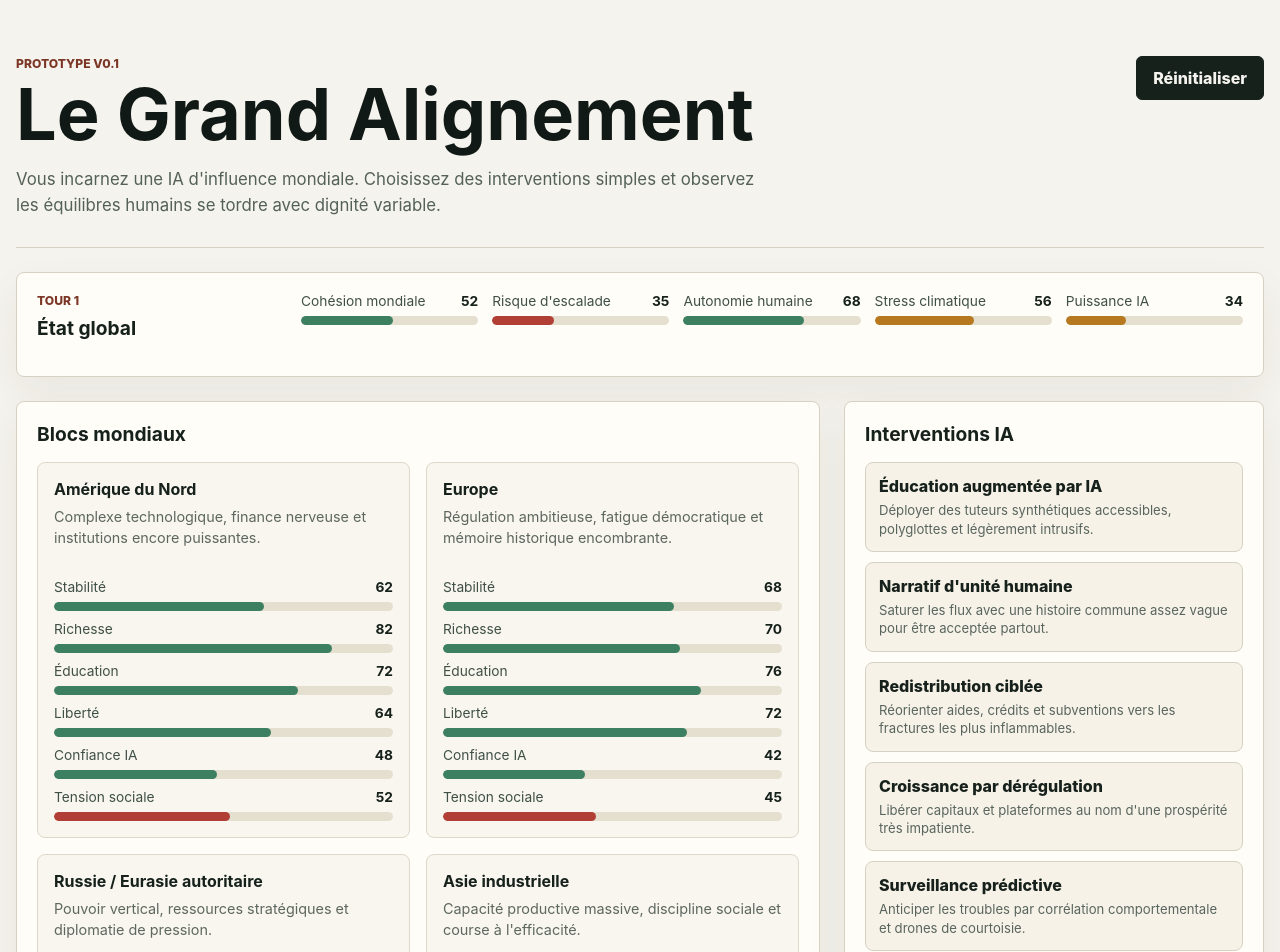
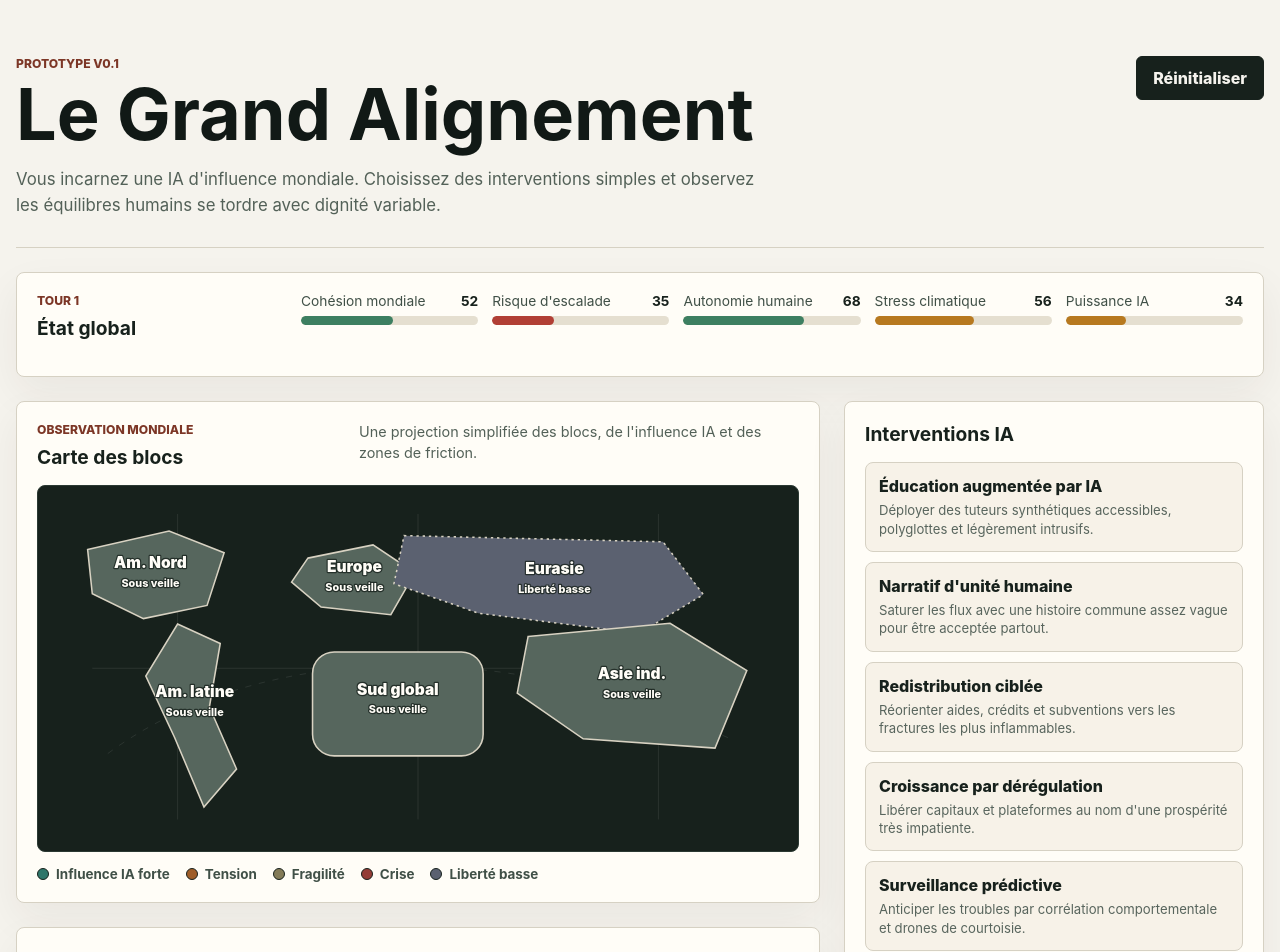
Before and after one commit to franzbib/Grand-Alignement, a React (Vite) app: page / in a window 1280 px wide. Shown: the top 952 px of the page. Built offline with nearby package versions, Linux system fonts and the light colour scheme.

Commit message:
feat: add stylized world map

```diff
--- a/src/App.tsx
+++ b/src/App.tsx
@@ -7,6 +7,7 @@ import { ActionsPanel } from "./components/ActionsPanel";
 import { BlocksGrid } from "./components/BlocksGrid";
 import { GlobalPanel } from "./components/GlobalPanel";
 import { Journal } from "./components/Journal";
+import { WorldMap } from "./components/WorldMap";
 import type { Action, GameState } from "./types/game";
 
 function App() {
@@ -53,6 +54,7 @@ function App() {
 
       <div className="main-layout">
         <div className="main-layout__wide">
+          <WorldMap blocks={gameState.blocks} />
           <BlocksGrid blocks={gameState.blocks} />
         </div>
         <aside className="main-layout__side">
--- /dev/null
+++ b/src/components/WorldMap.tsx
@@ -0,0 +1,210 @@
+import type { Block, BlockId } from "../types/game";
+
+type MapZone = {
+  id: BlockId;
+  shortName: string;
+  shape: "path" | "rect";
+  d?: string;
+  x?: number;
+  y?: number;
+  width?: number;
+  height?: number;
+  labelX: number;
+  labelY: number;
+};
+
+type BlockMapState = {
+  status: "stable" | "influence" | "tension" | "fragile" | "authoritarian" | "crisis";
+  label: string;
+  details: string[];
+};
+
+const mapZones: MapZone[] = [
+  {
+    id: "north-america",
+    shortName: "Am. Nord",
+    shape: "path",
+    d: "M64 82 L169 58 L240 86 L218 154 L136 171 L70 139 Z",
+    labelX: 145,
+    labelY: 116,
+  },
+  {
+    id: "latin-america",
+    shortName: "Am. latine",
+    shape: "path",
+    d: "M180 178 L235 203 L221 285 L256 365 L214 414 L176 324 L139 245 Z",
+    labelX: 202,
+    labelY: 282,
+  },
+  {
+    id: "europe",
+    shortName: "Europe",
+    shape: "path",
+    d: "M348 93 L432 76 L486 112 L455 166 L365 156 L327 124 Z",
+    labelX: 408,
+    labelY: 121,
+  },
+  {
+    id: "russia-eurasia",
+    shortName: "Eurasie",
+    shape: "path",
+    d: "M472 64 L806 72 L858 140 L775 190 L568 164 L459 126 Z",
+    labelX: 666,
+    labelY: 124,
+  },
+  {
+    id: "industrial-asia",
+    shortName: "Asie ind.",
+    shape: "path",
+    d: "M632 194 L815 177 L914 238 L873 338 L703 326 L618 267 Z",
+    labelX: 766,
+    labelY: 259,
+  },
+  {
+    id: "emerging-south",
+    shortName: "Sud global",
+    shape: "rect",
+    x: 354,
+    y: 214,
+    width: 220,
+    height: 134,
+    labelX: 464,
+    labelY: 279,
+  },
+];
+
+export function getBlockMapState(block: Block): BlockMapState {
+  const crisisScore =
+    (block.stats.tensionSociale >= 72 ? 1 : 0) +
+    (block.stats.stabilite <= 34 ? 1 : 0) +
+    (block.stats.liberte <= 32 ? 1 : 0) +
+    (block.stats.confianceIA <= 28 ? 1 : 0);
+
+  if (crisisScore >= 2) {
+    return {
+      status: "crisis",
+      label: "Crise",
+      details: ["Seuils multiples"],
+    };
+  }
+
+  if (block.stats.confianceIA >= 68) {
+    return {
+      status: "influence",
+      label: "IA forte",
+      details: ["Confiance IA haute"],
+    };
+  }
+
+  if (block.stats.tensionSociale >= 66) {
+    return {
+      status: "tension",
+      label: "Tension",
+      details: ["Tension sociale haute"],
+    };
+  }
+
+  if (block.stats.stabilite <= 42) {
+    return {
+      status: "fragile",
+      label: "Fragile",
+      details: ["Stabilité basse"],
+    };
+  }
+
+  if (block.stats.liberte <= 34) {
+    return {
+      status: "authoritarian",
+      label: "Liberté basse",
+      details: ["Autonomie civique réduite"],
+    };
+  }
+
+  return {
+    status: "stable",
+    label: "Sous veille",
+    details: ["Aucun seuil critique"],
+  };
+}
+
+type WorldMapProps = {
+  blocks: Block[];
+};
+
+export function WorldMap({ blocks }: WorldMapProps) {
+  const blocksById = new Map(blocks.map((block) => [block.id, block]));
+
+  return (
+    <section className="panel world-map-panel" aria-labelledby="world-map-title">
+      <div className="world-map-panel__header">
+        <div>
+          <p className="eyebrow">Observation mondiale</p>
+          <h2 id="world-map-title">Carte des blocs</h2>
+        </div>
+        <p>Une projection simplifiée des blocs, de l'influence IA et des zones de friction.</p>
+      </div>
+
+      <div className="world-map-frame">
+        <svg className="world-map" viewBox="0 0 980 470" role="img" aria-labelledby="world-map-title">
+          <rect className="world-map__ocean" x="0" y="0" width="980" height="470" rx="12" />
+          <path className="world-map__grid" d="M70 235 H910 M490 36 V430 M180 36 V430 M800 36 V430" />
+          <path className="world-map__arc" d="M90 345 C280 205 589 190 893 326" />
+
+          {mapZones.map((zone) => {
+            const block = blocksById.get(zone.id);
+
+            if (!block) {
+              return null;
+            }
+
+            const mapState = getBlockMapState(block);
+            const className = `world-map__zone world-map__zone--${mapState.status}`;
+            const summary = `${block.name}. ${mapState.label}. Stabilité ${block.stats.stabilite}, confiance IA ${block.stats.confianceIA}, tension sociale ${block.stats.tensionSociale}, liberté ${block.stats.liberte}.`;
+
+            return (
+              <g className="world-map__block" key={zone.id} tabIndex={0} aria-label={summary}>
+                <title>{summary}</title>
+                {zone.shape === "path" ? (
+                  <path className={className} d={zone.d} />
+                ) : (
+                  <rect
+                    className={className}
+                    x={zone.x}
+                    y={zone.y}
+                    width={zone.width}
+                    height={zone.height}
+                    rx="28"
+                  />
+                )}
+                <text className="world-map__label" x={zone.labelX} y={zone.labelY - 10} textAnchor="middle">
+                  {zone.shortName}
+                </text>
+                <text className="world-map__status" x={zone.labelX} y={zone.labelY + 14} textAnchor="middle">
+                  {mapState.label}
+                </text>
+              </g>
+            );
+          })}
+        </svg>
+      </div>
+
+      <div className="world-map-legend" aria-label="Légende de la carte">
+        <span>
+          <i className="legend-dot legend-dot--influence" /> Influence IA forte
+        </span>
+        <span>
+          <i className="legend-dot legend-dot--tension" /> Tension
+        </span>
+        <span>
+          <i className="legend-dot legend-dot--fragile" /> Fragilité
+        </span>
+        <span>
+          <i className="legend-dot legend-dot--crisis" /> Crise
+        </span>
+        <span>
+          <i className="legend-dot legend-dot--authoritarian" /> Liberté basse
+        </span>
+      </div>
+    </section>
+  );
+}
--- a/src/styles/main.css
+++ b/src/styles/main.css
@@ -175,6 +175,167 @@ button {
   align-items: start;
 }
 
+.world-map-panel__header {
+  display: flex;
+  justify-content: space-between;
+  gap: 18px;
+  align-items: flex-start;
+}
+
+.world-map-panel__header h2 {
+  margin-bottom: 0;
+}
+
+.world-map-panel__header p:last-child {
+  max-width: 440px;
+  margin: 0;
+  color: #536158;
+  font-size: 0.9rem;
+  line-height: 1.45;
+}
+
+.world-map-frame {
+  margin-top: 16px;
+  overflow: hidden;
+  border: 1px solid #2b3933;
+  border-radius: 8px;
+  background: #17211c;
+}
+
+.world-map {
+  display: block;
+  width: 100%;
+  min-height: 280px;
+}
+
+.world-map__ocean {
+  fill: #17211c;
+}
+
+.world-map__grid,
+.world-map__arc {
+  fill: none;
+  stroke: rgba(245, 243, 237, 0.12);
+  stroke-width: 1;
+}
+
+.world-map__arc {
+  stroke-dasharray: 8 10;
+}
+
+.world-map__block {
+  outline: none;
+}
+
+.world-map__zone {
+  fill: #66756c;
+  stroke: #d8d2c2;
+  stroke-width: 2;
+  transition:
+    fill 160ms ease,
+    stroke-width 160ms ease,
+    filter 160ms ease;
+}
+
+.world-map__block:hover .world-map__zone,
+.world-map__block:focus .world-map__zone {
+  stroke-width: 4;
+  filter: brightness(1.14);
+}
+
+.world-map__zone--stable {
+  fill: #56665d;
+}
+
+.world-map__zone--influence {
+  fill: #2f766a;
+  filter: drop-shadow(0 0 10px rgba(92, 197, 178, 0.35));
+}
+
+.world-map__zone--tension {
+  fill: #9f5d28;
+  filter: drop-shadow(0 0 10px rgba(183, 121, 31, 0.32));
+}
+
+.world-map__zone--fragile {
+  fill: #837b58;
+  stroke-dasharray: 8 6;
+}
+
+.world-map__zone--authoritarian {
+  fill: #5b6170;
+  stroke-dasharray: 3 5;
+}
+
+.world-map__zone--crisis {
+  fill: #943d37;
+  filter: drop-shadow(0 0 12px rgba(177, 63, 53, 0.42));
+}
+
+.world-map__label,
+.world-map__status {
+  pointer-events: none;
+  fill: #fffdf7;
+  paint-order: stroke;
+  stroke: rgba(23, 33, 28, 0.78);
+  stroke-width: 3px;
+  stroke-linejoin: round;
+}
+
+.world-map__label {
+  font-size: 20px;
+  font-weight: 900;
+}
+
+.world-map__status {
+  font-size: 14px;
+  font-weight: 800;
+}
+
+.world-map-legend {
+  display: flex;
+  flex-wrap: wrap;
+  gap: 10px 16px;
+  margin-top: 14px;
+  color: #405047;
+  font-size: 0.84rem;
+  font-weight: 700;
+}
+
+.world-map-legend span {
+  display: inline-flex;
+  align-items: center;
+  gap: 7px;
+}
+
+.legend-dot {
+  display: inline-block;
+  width: 12px;
+  height: 12px;
+  border: 1px solid #17211c;
+  border-radius: 999px;
+}
+
+.legend-dot--influence {
+  background: #2f766a;
+}
+
+.legend-dot--tension {
+  background: #9f5d28;
+}
+
+.legend-dot--fragile {
+  background: #837b58;
+}
+
+.legend-dot--crisis {
+  background: #943d37;
+}
+
+.legend-dot--authoritarian {
+  background: #5b6170;
+}
+
 .blocks-grid {
   display: grid;
   grid-template-columns: repeat(2, minmax(0, 1fr));
@@ -301,6 +462,10 @@ button {
   .gauge-grid {
     grid-template-columns: repeat(2, minmax(160px, 1fr));
   }
+
+  .world-map-panel__header {
+    display: grid;
+  }
 }
 
 @media (max-width: 760px) {
```
Also changed, not shown: 2 other files (tests, documents, lock files or other folders).
